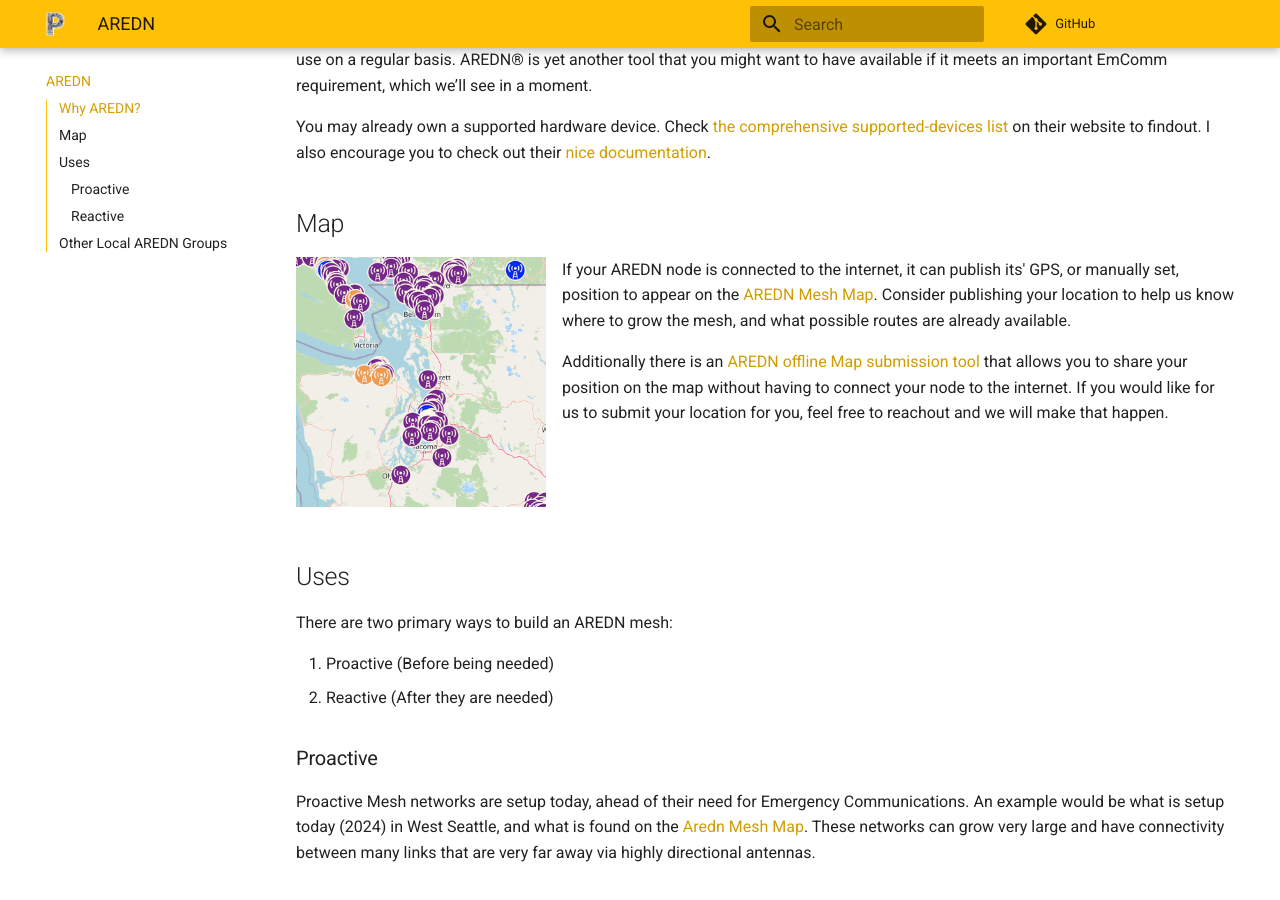
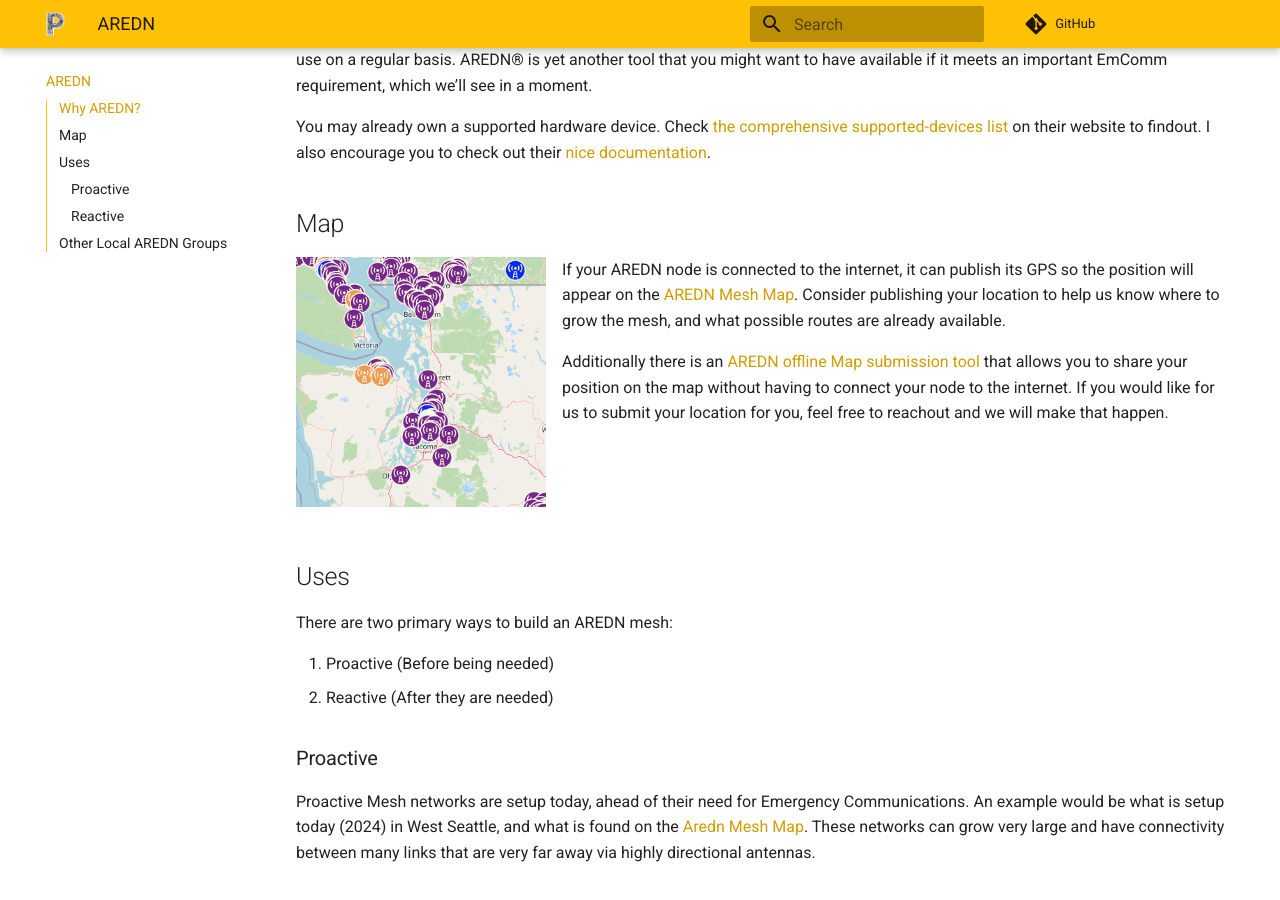
Before and after one commit to pugetmesh/pugetmesh.github.io, an MkDocs documentation site: the page built from docs/aredn/index.md, in a window 1280 px wide and 900 px high, scrolled down 569 px. Built offline with MkDocs 1.6.1 and Material for MkDocs 9.7.7, drawn with Linux system fonts in a browser that asks for light colours; comment, search, counter and statistics services are not loaded.

Commit message:
Minor working change to GPS pub.

```diff
--- a/docs/aredn/index.md
+++ b/docs/aredn/index.md
@@ -13,8 +13,9 @@
 You may already own a supported hardware device. Check [the comprehensive supported-devices list](https://www.arednmesh.org/content/supported-devices-0) on their website to findout. I also encourage you to check out their [nice documentation](https://docs.arednmesh.org/en/latest/).
 
 ## Map
+
 [![Dave Keogh Meshtastic Map](/media/AREDN_Mesh_Map_Nov2024SS.png){ width="250", align=left }](http://usercontent.arednmesh.org/K/5/K5DLQ/livemap2.html#9/47.5395/-122.3973)
-If your AREDN node is connected to the internet, it can publish its' GPS, or manually set, position to appear on the [AREDN Mesh Map](http://usercontent.arednmesh.org/K/5/K5DLQ/livemap2.html#9/47.5395/-122.3973). Consider publishing your location to help us know where to grow the mesh, and what possible routes are already available.
+If your AREDN node is connected to the internet, it can publish its GPS so the position will appear on the [AREDN Mesh Map](http://usercontent.arednmesh.org/K/5/K5DLQ/livemap2.html#9/47.5395/-122.3973). Consider publishing your location to help us know where to grow the mesh, and what possible routes are already available.
 
 Additionally there is an [AREDN offline Map submission tool](https://www.arednmesh.org/content/aredn-offline-map-submit-tool-updated) that allows you to share your position on the map without having to connect your node to the internet. If you would like for us to submit your location for you, feel free to reachout and we will make that happen.
 
```
